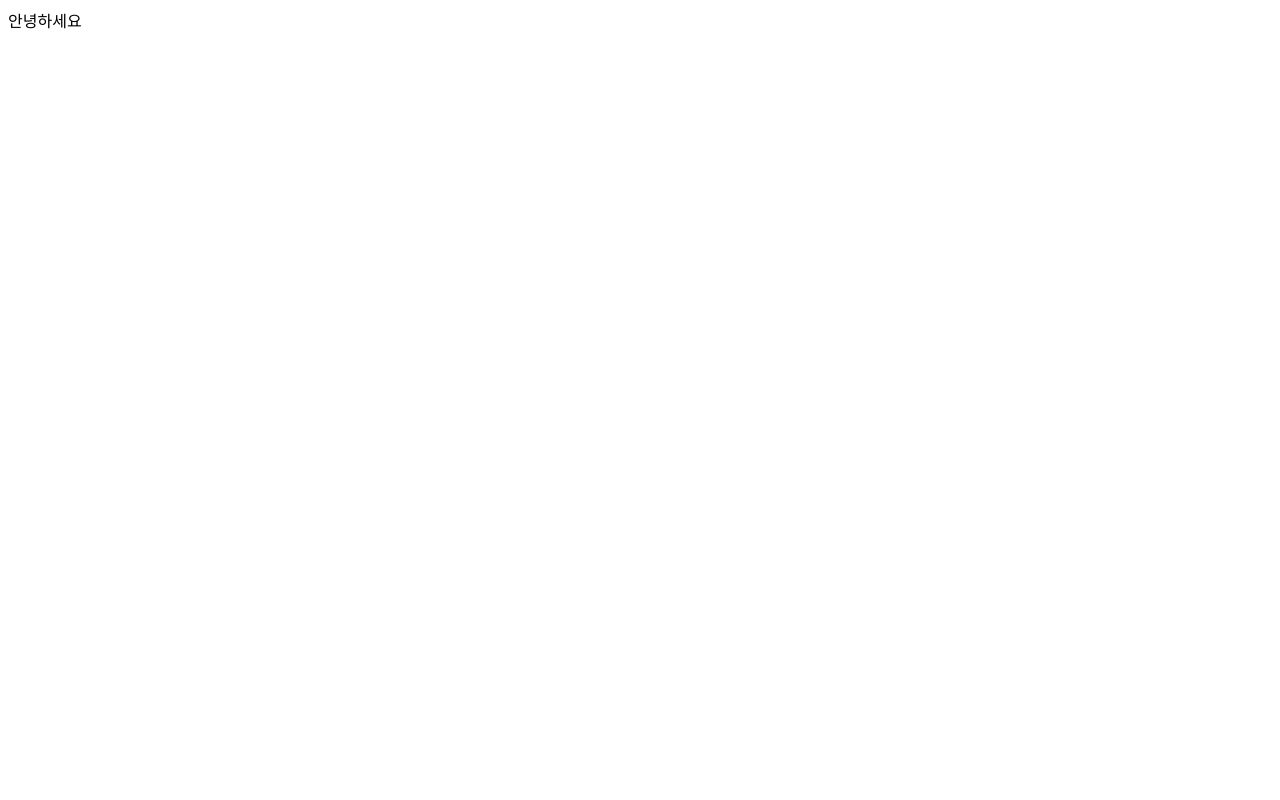
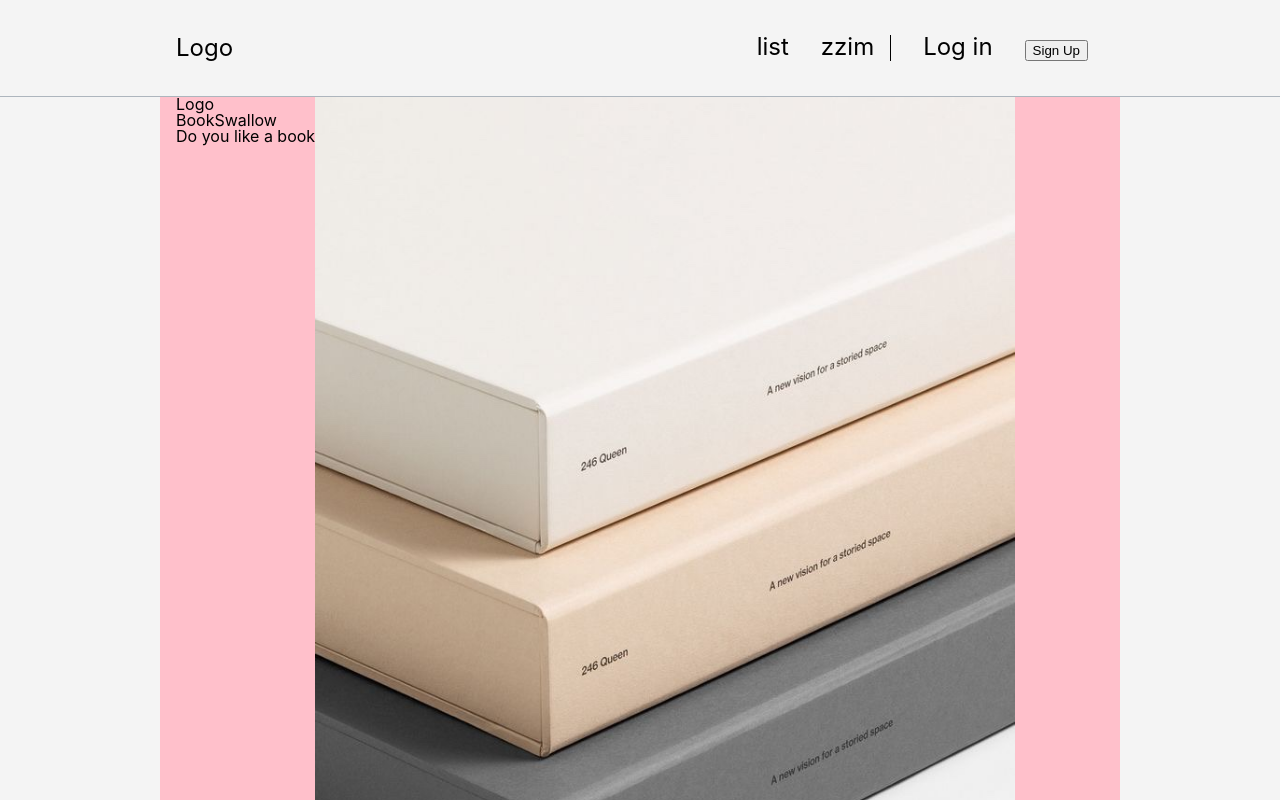
Before and after one commit to codestates/bookSwallow-client, a React (Create React App) app: page / in a window 1280 px wide. Shown: the top 800 px of the page. Built offline with nearby package versions, Linux system fonts and the light colour scheme.

Commit message:
feat:헤더 컴포넌트 작성

```diff
--- a/package.json
+++ b/package.json
@@ -13,6 +13,7 @@
     "react-scripts": "4.0.3",
     "redux": "^4.1.0",
     "styled-components": "^5.2.3",
+    "styled-reset": "^4.3.4",
     "web-vitals": "^1.0.1"
   },
   "scripts": {
--- a/src/App.js
+++ b/src/App.js
@@ -1,7 +1,34 @@
 import React from 'react';
+import { Route } from 'react-router-dom';
+import styled, { ThemProvider } from 'styled-components';
+import GlobalStyles from './components/common/GlobalStyles';
+import Responsive from './components/common/Responsive';
+import Header from './components/common/Header';
+
+import MainPage from './pages/MainPage';
+import ListPage from './pages/ListPage';
+import ZzimPage from './pages/ZzimPage';
+import LoginPage from './pages/LoginPage';
+import RegisterPage from './pages/RegisterPage';
+
+const Wrapper = styled(Responsive)`
+  background-color: pink;
+`;
 
 function App() {
-  return <>안녕하세요</>;
+  return (
+    <>
+      <GlobalStyles />
+      <Header></Header>
+      <Wrapper>
+        <Route component={MainPage} path="/" exact></Route>
+        <Route component={ListPage} path="/lists" />
+        <Route component={ZzimPage} path="/zzims" />
+        <Route component={LoginPage} path="/login" />
+        <Route component={RegisterPage} path="/signup" />
+      </Wrapper>
+    </>
+  );
 }
 
 export default App;
--- a/src/components/auth/AuthFrom.js
+++ b/src/components/auth/AuthFrom.js
@@ -0,0 +1 @@
+// 회원가입을 하는 컴포넌트
--- /dev/null
+++ b/src/components/common/GlobalStyles.js
@@ -0,0 +1,20 @@
+import { createGlobalStyle } from 'styled-components';
+import reset from 'styled-reset';
+const GlobalStyles = createGlobalStyle`
+    ${reset}
+    a {
+        text-decoration: none;
+        color : inherit;
+    }
+    * {
+        box-sizing: border-box;
+    }
+
+    body {
+        font-family:-apple-system, BlinkMacSystemFont, 'Segoe UI', Roboto, Oxygen, Ubuntu, Cantarell, 'Open Sans', 'Helvetica Neue', sans-serif;
+        font-size: 16px;
+        background-color: #f4f4f4
+    }
+ `;
+
+export default GlobalStyles;
--- a/src/components/common/Header.js
+++ b/src/components/common/Header.js
@@ -0,0 +1,71 @@
+import React from 'react';
+import styled from 'styled-components';
+// 버튼 임폴트해와야함. import Button from ~~
+import Responsive from './Responsive';
+import { Link } from 'react-router-dom';
+
+const HeaderBlock = styled.div`
+  position: fixed;
+  width: 100%;
+  background-color: #f4f4f4;
+  border-bottom: 1px solid #adb5bd;
+  a {
+    font-size: 1.5rem;
+  }
+`;
+
+const Wrapper = styled(Responsive)`
+  height: 6rem;
+  display: flex;
+  align-items: center;
+  justify-content: space-between;
+`;
+const Right = styled.div`
+  display: inline-flex;
+  .right {
+    border-right: 1px solid black;
+    a {
+      padding: 1rem;
+    }
+    margin-right: 1rem;
+  }
+
+  .left {
+    a {
+      padding: 1rem;
+    }
+  }
+`;
+
+const Spacer = styled.div`
+  height: 6rem;
+`;
+
+function Header() {
+  return (
+    <>
+      <HeaderBlock>
+        <Wrapper>
+          <Link to="/" className="logo">
+            Logo
+          </Link>
+          <Right>
+            <div className="right">
+              <Link to="/lists">list</Link>
+              <Link to="/zzims">zzim</Link>
+            </div>
+            <div className="left">
+              <Link to="/login">Log in</Link>
+              <Link to="/signup">
+                <button>Sign Up</button>
+              </Link>
+            </div>
+          </Right>
+        </Wrapper>
+      </HeaderBlock>
+      <Spacer />
+    </>
+  );
+}
+
+export default Header;
--- a/src/components/common/Modal.js
+++ b/src/components/common/Modal.js
@@ -0,0 +1,2 @@
+// 정말로 댓글을 삭자하시겠습니까?
+// 정말로 회원 탈퇴 하시겠습니까?
--- a/src/components/common/Responsive.js
+++ b/src/components/common/Responsive.js
@@ -0,0 +1,23 @@
+import React from 'react';
+import styled from 'styled-components';
+
+const ResponsiveBlock = styled.div`
+  padding-left: 1rem;
+  padding-right: 1rem;
+  width: 1280px;
+  margin: 0 auto;
+
+  @media (max-width: 1280px) {
+    width: 960px;
+  }
+
+  @media (max-width: 768px) {
+    width: 100%;
+  }
+`;
+
+function Responsive({ children, ...rest }) {
+  return <ResponsiveBlock {...rest}>{children}</ResponsiveBlock>;
+}
+
+export default Responsive;
--- /dev/null
+++ b/src/components/main/Main.js
@@ -0,0 +1,29 @@
+import React from 'react';
+import styled from 'styled-components';
+
+const Container = styled.div`
+  display: flex;
+
+  .right > img {
+    width: 700px;
+  }
+`;
+
+function Main() {
+  return (
+    <>
+      <Container>
+        <div className="left">
+          <div>Logo</div>
+          <div>BookSwallow</div>
+          <div>Do you like a book</div>
+        </div>
+        <div className="right">
+          <img src="/images/mainImage.jpeg" alt="메인이미지" />
+        </div>
+      </Container>
+    </>
+  );
+}
+
+export default Main;
--- a/src/index.js
+++ b/src/index.js
@@ -4,10 +4,12 @@ import ReactDOM from 'react-dom';
 import App from './App';
 import reportWebVitals from './reportWebVitals';
 
+import { BrowserRouter } from 'react-router-dom';
+
 ReactDOM.render(
-  <React.StrictMode>
+  <BrowserRouter>
     <App />
-  </React.StrictMode>,
+  </BrowserRouter>,
   document.getElementById('root'),
 );
 
```
Also changed, not shown: public/images/mainImage.jpeg (added), 1 other file (tests, documents, lock files or other folders).
